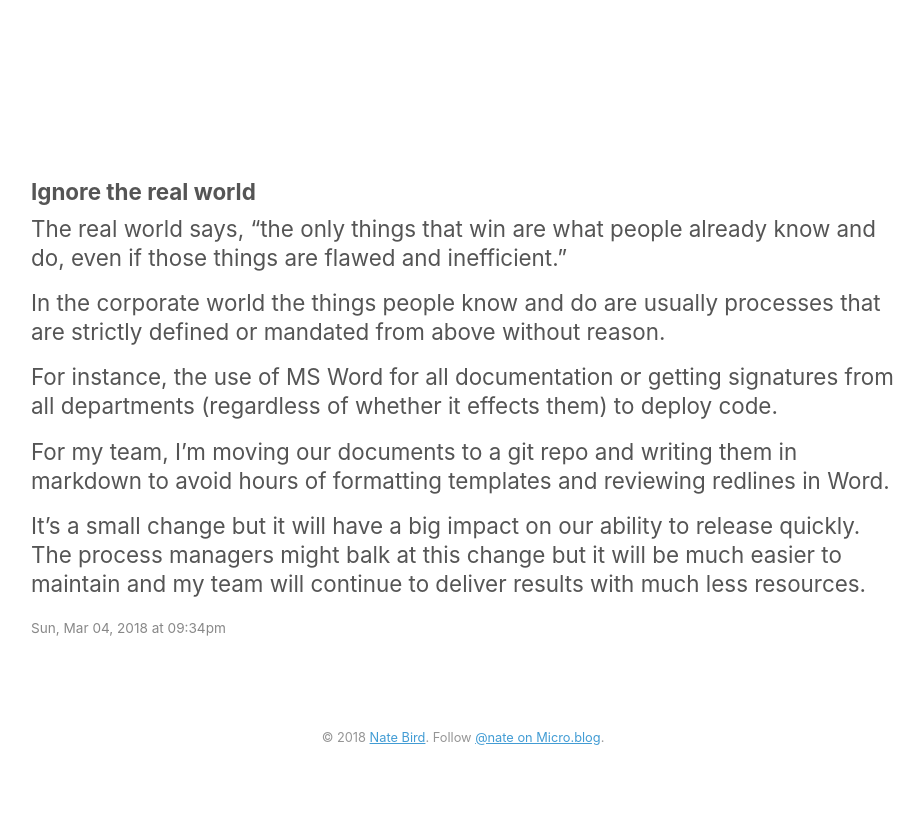
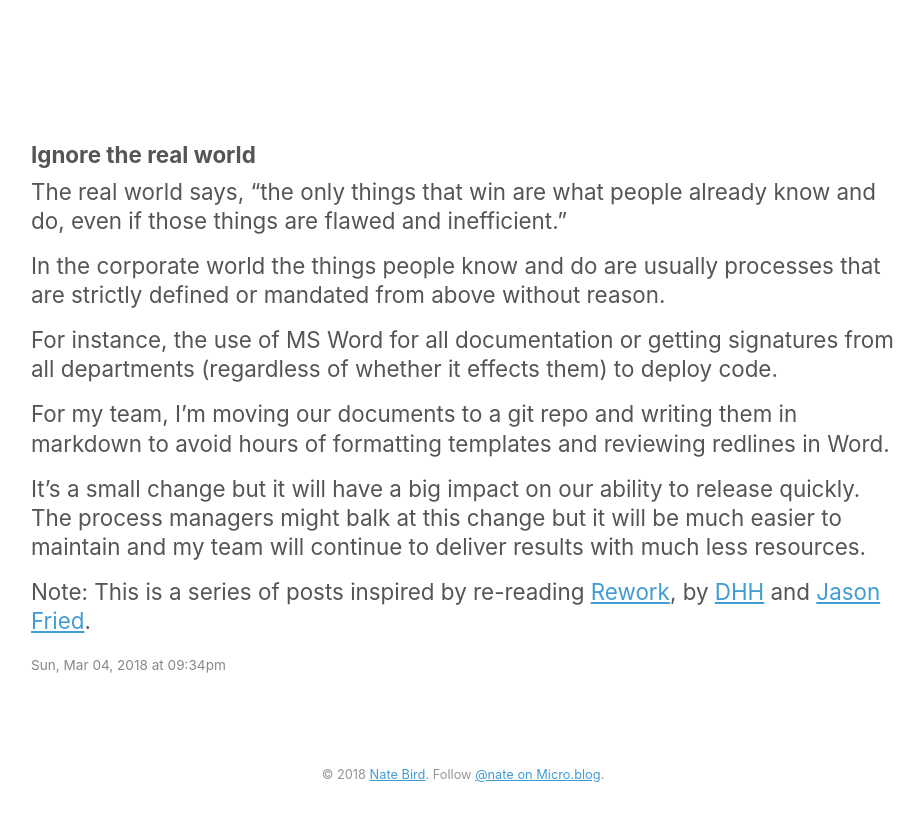
Before and after one commit to natebird/natebird.github.io, a Jekyll site: the page built from _posts/2018-03-04-ignore-the-real.md, in a window 1280 px wide. Shown: the top 821 px of the page, without its empty margins (177-1101 px from the left). Built offline with Jekyll 4.4.1, drawn with Linux system fonts in a browser that asks for light colours.

Commit message:
Mirroring from Micro.blog.

```diff
--- a/_posts/2018-03-04-ignore-the-real.md
+++ b/_posts/2018-03-04-ignore-the-real.md
@@ -14,3 +14,5 @@ For instance, the use of MS Word for all documentation or getting signatures fro
 For my team, I’m moving our documents to a git repo and writing them in markdown to avoid hours of formatting templates and reviewing redlines in Word.
 
 It’s a small change but it will have a big impact on our ability to release quickly. The process managers might balk at this change but it will be much easier to maintain and my team will continue to deliver results with much less resources.
+
+Note: This is a series of posts inspired by re-reading [Rework](https://basecamp.com/books/rework), by [DHH](https://twitter.com/dhh) and [Jason Fried](https://twitter.com/jasonfried).
```
